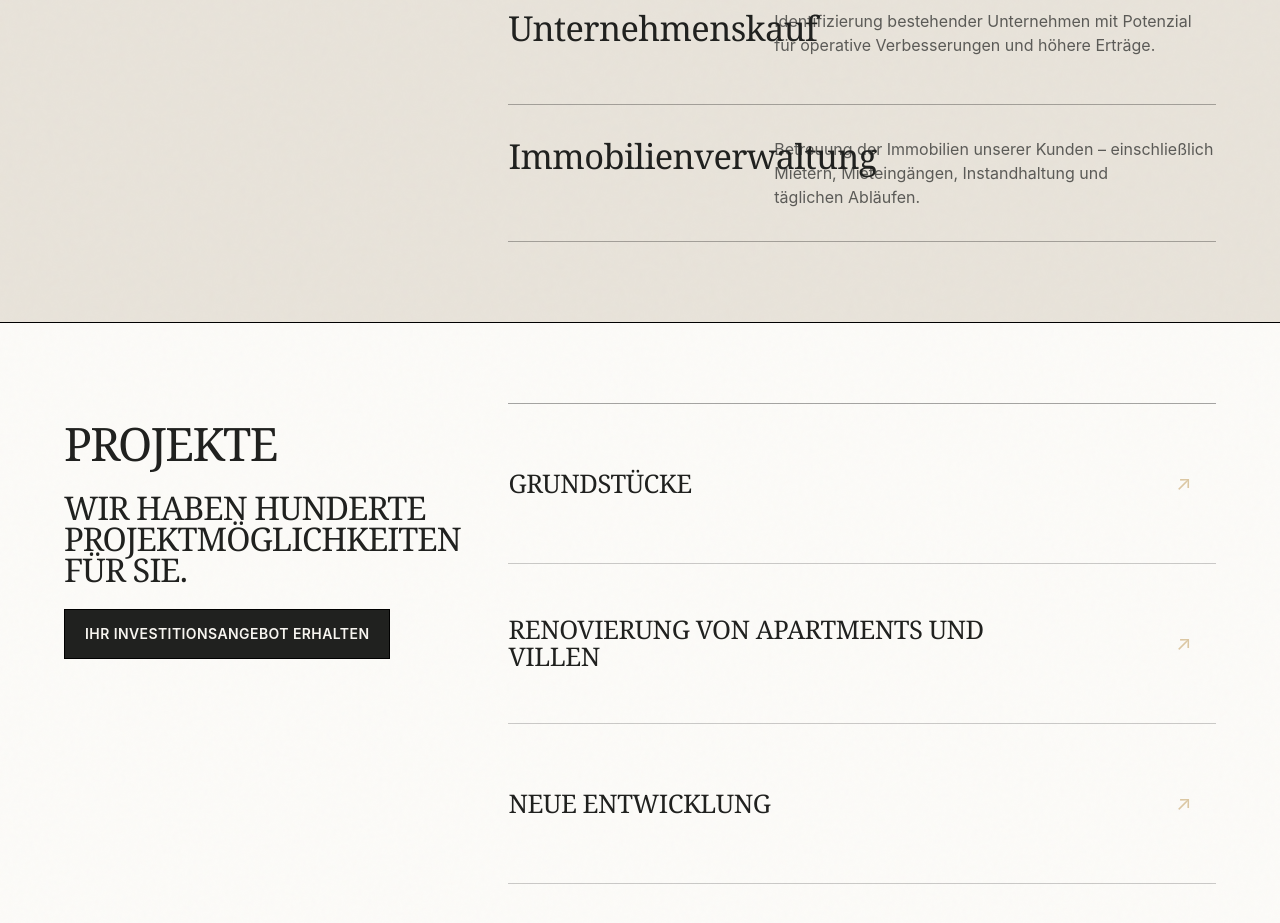
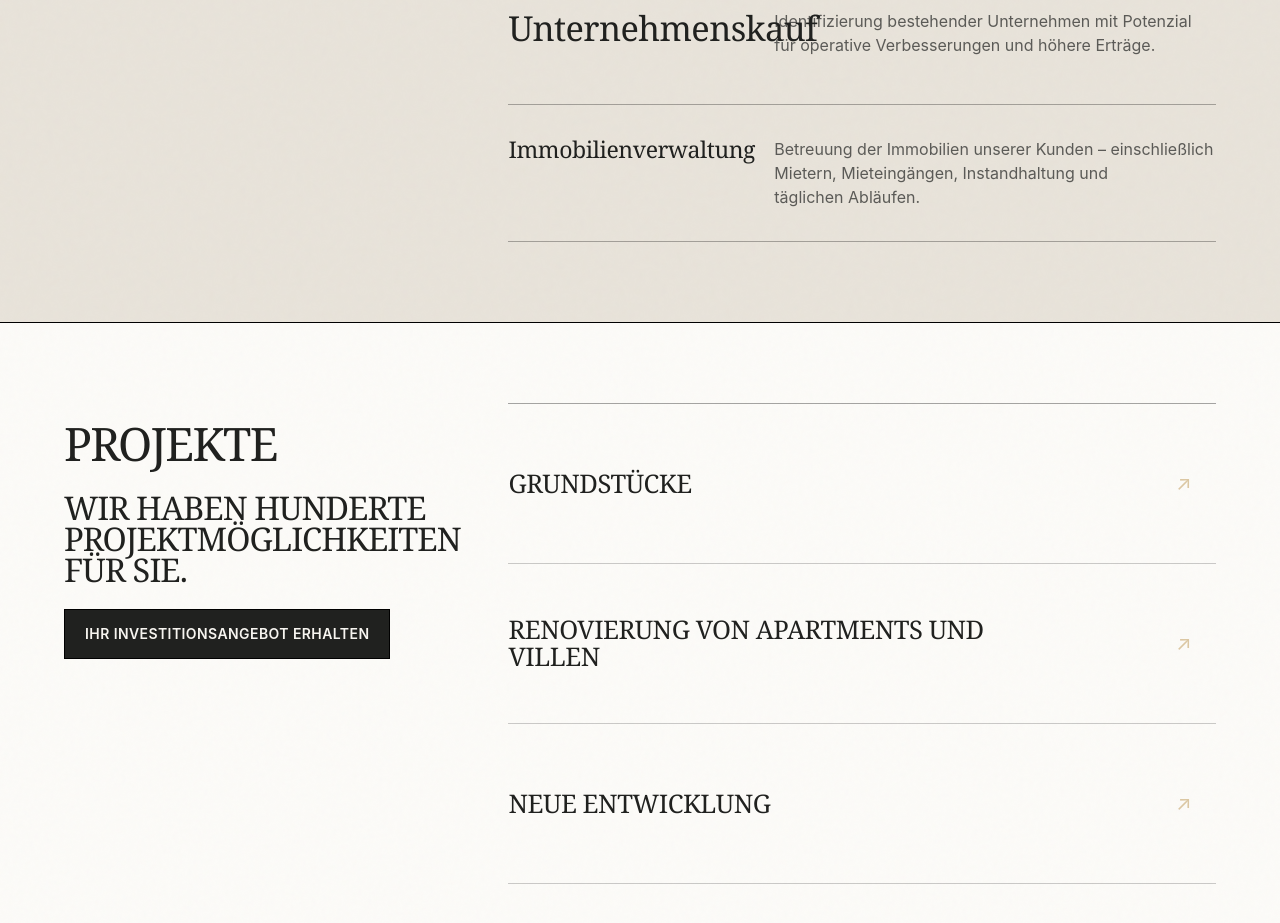
Before and after one commit to zdazix/brickinvest, a React (Vite) app in the folder app-1/: page / in a window 1280 px wide. Shown: the part 4380-5303 px from the top of the page. Built offline with nearby package versions, Linux system fonts and the light colour scheme; no server answers.

Commit message:
в компьютерной версии исправь это чтобы не ралеталось на две строки Immobilienverwaltung
Amazi-Operation-Id: task:2e09a39a-bba7-481e-9906-b534defbb96f
Amazi-Operation-Payload: 0f97dbed5322dbd711f0ae1f026e9d0f5c10ece0d5c7fdf7da7c8a8d6eaf06ae

```diff
--- a/app-1/src/pages/home/components/ServicesSection.tsx
+++ b/app-1/src/pages/home/components/ServicesSection.tsx
@@ -43,7 +43,11 @@ export const ServicesSection = () => {
                   <h3
                     className={`subsection-title min-w-0 ${
                       mobileSingleLineServiceTitles.has(title)
-                        ? "text-[clamp(0.78rem,4.5vw,2.15rem)] whitespace-nowrap"
+                        ? `text-[clamp(0.78rem,4.5vw,2.15rem)] whitespace-nowrap ${
+                            title === "serviceProperty"
+                              ? "lg:text-[clamp(1.25rem,1.8vw,2rem)]"
+                              : ""
+                          }`
                         : "[overflow-wrap:anywhere]"
                     }`}
                   >
```
